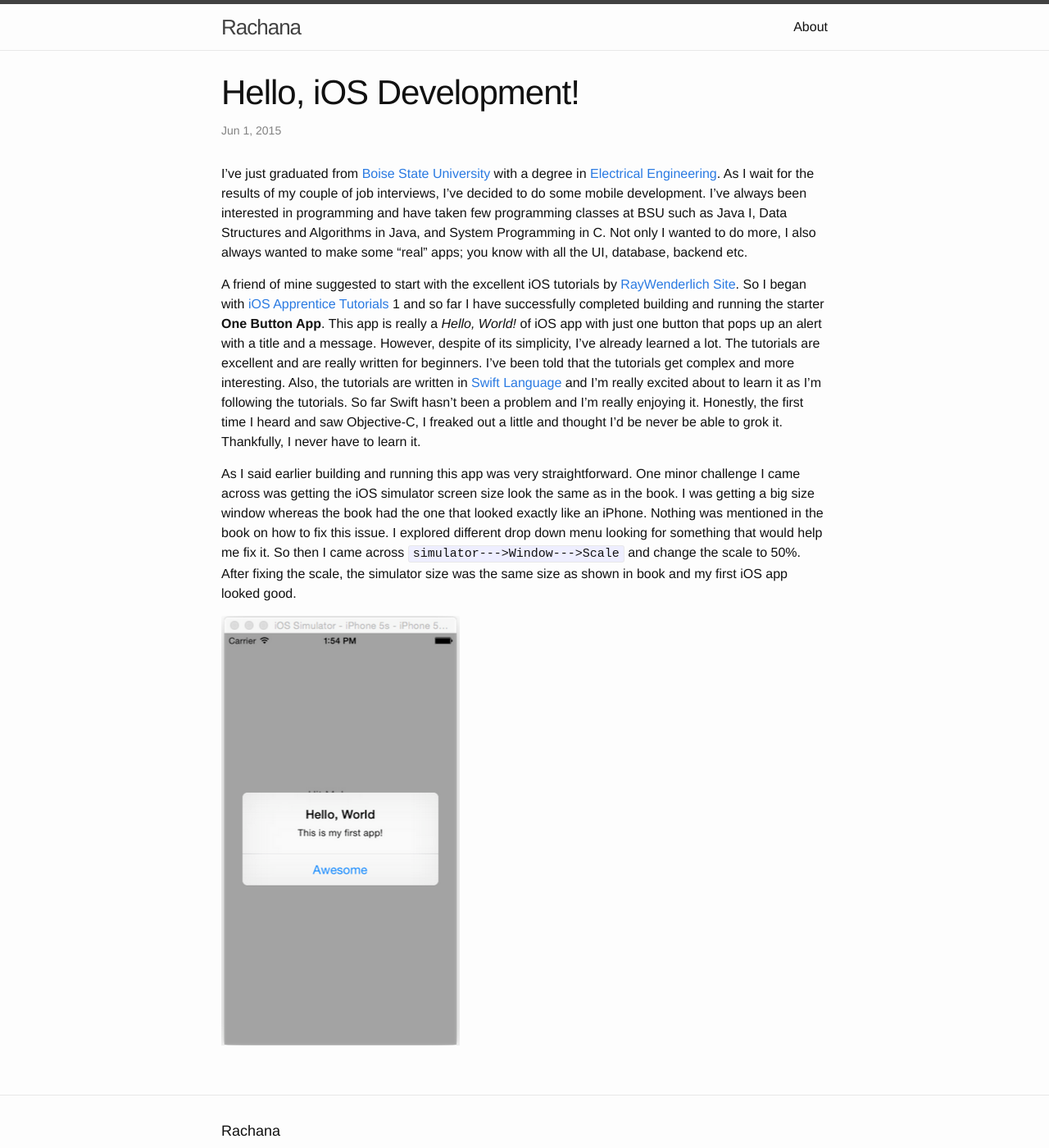
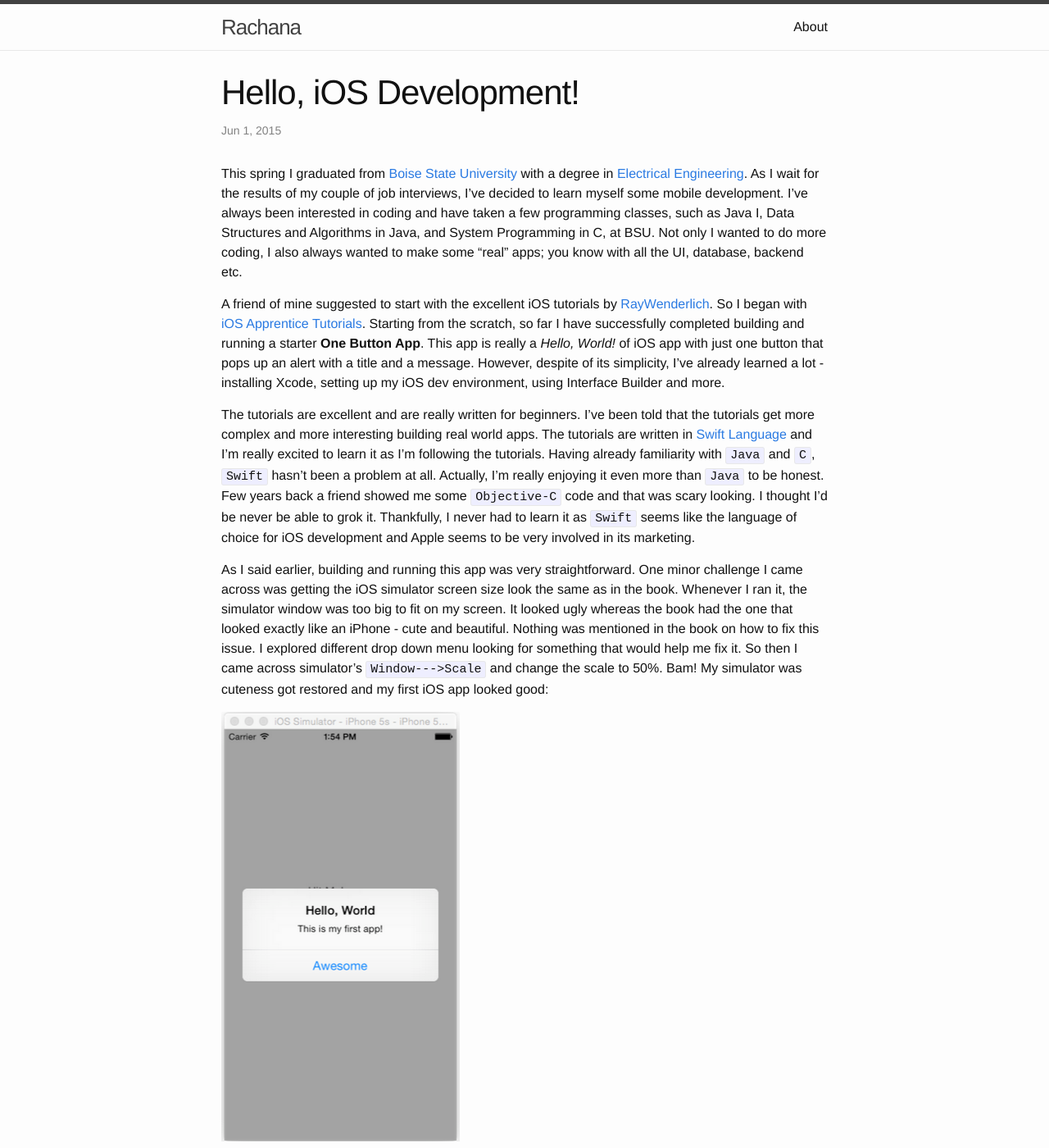
Before and after one commit to racharya/racharya.github.io, a Jekyll site: the page built from _posts/2015-06-07-One-Button-App.markdown, in a window 1280 px wide and 1400 px high. Shown: the whole window at 82% size. Built offline with Jekyll 4.4.1, drawn with Linux system fonts in a browser that asks for light colours; some of the changed text lies outside the part shown.

Commit message:
Edited contents and links

```diff
--- a/_posts/2015-06-07-One-Button-App.markdown
+++ b/_posts/2015-06-07-One-Button-App.markdown
@@ -5,16 +5,21 @@ date:   2015-06-1
 
 ---
 
-I've just graduated from [Boise State University][1] with a degree in [Electrical Engineering][4]. As I wait for the results of my couple of job interviews, I've decided to do some mobile development. I've always been interested in programming and have taken few programming classes at BSU such as Java I, Data Structures and Algorithms in Java, and System Programming in C. Not only I wanted to do more, I also always wanted to make some "real" apps; you know with all the UI, database, backend etc.
+This spring I graduated from [Boise State University][BSU] with a degree in [Electrical Engineering][EE]. As I wait for the results of my couple of job interviews, I've decided to learn myself some mobile development. I've always been interested in coding and have taken a few programming classes, such as Java I, Data Structures and Algorithms in Java, and System Programming in C, at BSU. Not only I wanted to do more coding, I also always wanted to make some "real" apps; you know with all the UI, database, backend etc.
 
-A friend of mine suggested to start with the excellent iOS tutorials by [RayWenderlich Site][2]. So I began with [iOS Apprentice Tutorials](http://www.raywenderlich.com/store/ios-apprentice) 1 and so far I have successfully completed building and running the starter **One Button App**. This app is really a *Hello, World!* of iOS app with just one button that pops up an alert with a title and a message. However, despite of its simplicity, I've already learned a lot. The tutorials are excellent and are really written for beginners. I've been told that the tutorials get complex and more interesting. Also, the tutorials are written in [Swift Language][3] and I'm really excited about to learn it as I'm following the tutorials. So far Swift hasn't been a problem and I'm really enjoying it. Honestly, the first time I heard and saw Objective-C, I freaked out a little and thought I'd be never be able to grok it. Thankfully, I never have to learn it.
+A friend of mine suggested to start with the excellent iOS tutorials by [RayWenderlich][RW]. So I began with [iOS Apprentice Tutorials][RWTUT]. Starting from the scratch, so far I have successfully completed building and running a starter **One Button App**. This app is really a *Hello, World!* of iOS app with just one button that pops up an alert with a title and a message. However, despite of its simplicity, I've already learned a lot - installing Xcode, setting up my iOS dev environment, using Interface Builder and more.
 
-As I said earlier building and running this app was very straightforward. One minor challenge I came across was getting the iOS simulator screen size look the same as in the book. I was getting a big size window whereas the book had the one that looked exactly like an iPhone. Nothing was mentioned in the book on how to fix this issue. I explored different drop down menu looking for something that would help me fix it. So then I came across `simulator--->Window--->Scale` and change the scale to 50%. After fixing the scale, the simulator size was the same size as shown in book and my first iOS app looked good.
+The tutorials are excellent and are really written for beginners. I've been told that the tutorials get more complex and more interesting building real world apps. The tutorials are written in [Swift Language][SWLANG] and I'm really excited  to learn it as I'm following the tutorials. Having already familiarity with `Java` and `C`, `Swift` hasn't been a problem at all. Actually, I'm really enjoying it even more than `Java` to be honest. Few years back a friend showed me some `Objective-C` code and that was scary looking. I thought I'd be never be able to grok it. Thankfully, I never had to learn it as `Swift` seems like the language of choice for iOS development and Apple seems to be very involved in its marketing.
 
-![One Button App](/assets/OneButtonApp.png)
+As I said earlier, building and running this app was very straightforward. One minor challenge I came across was getting the iOS simulator screen size look the same as in the book. Whenever I ran it, the simulator window was too big to fit on my screen. It looked ugly whereas the book had the one that looked exactly like an iPhone - cute and beautiful. Nothing was mentioned in the book on how to fix this issue. I explored different drop down menu looking for something that would help me fix it. So then I came across simulator's `Window--->Scale` and change the scale to 50%. Bam! My simulator was cuteness got restored and my first iOS app looked good:
 
+![][APPIMG]
 
-[1]: http://boisestate.edu
-[2]: http://www.raywenderlich.com
-[3]: https://developer.apple.com/swift/
-[4]: http://coen.boisestate.edu/ece/
+Here's to the future of more awesome apps!
+
+[BSU]: http://boisestate.edu
+[RW]: http://www.raywenderlich.com
+[SWLANG]: https://developer.apple.com/swift/
+[EE]: http://coen.boisestate.edu/ece/
+[APPIMG]: /assets/OneButtonApp.png
+[RWTUT]: http://www.raywenderlich.com/store/ios-apprentice
```
